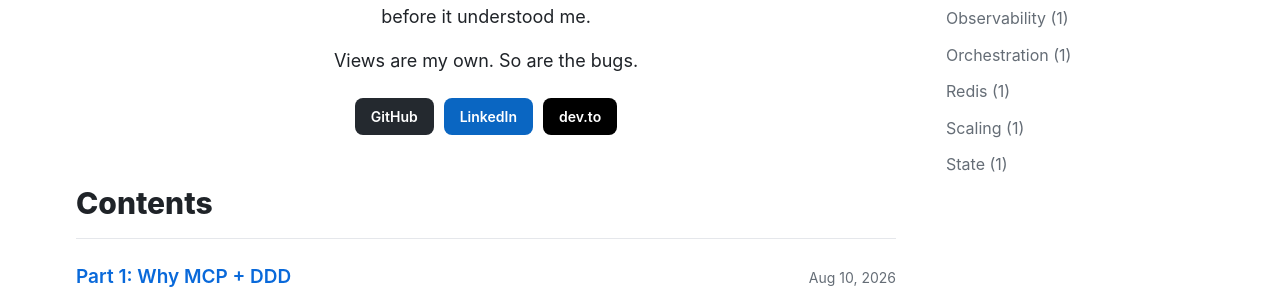
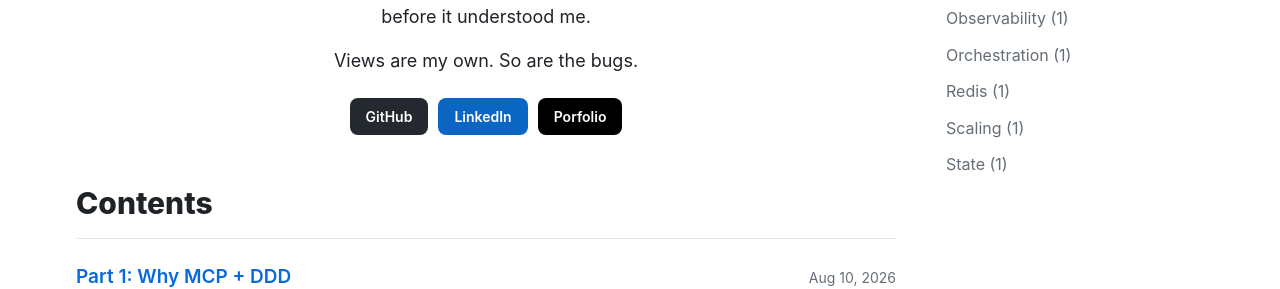
Before and after one commit to tungnhitran/tungnhitran.github.io, a Jekyll site: the page built from index.md, in a window 1280 px wide. Shown: the part 584-873 px from the top of the page. Built offline with Jekyll 4.4.1, drawn with Linux system fonts in a browser that asks for light colours.

Commit message:
Change 'dev.to' link text to 'Portfolio'

```diff
--- a/_layouts/home.html
+++ b/_layouts/home.html
@@ -14,7 +14,7 @@ layout: default
       <div class="social">
         {% if site.social.github %}<a class="btn gh" href="{{ site.social.github }}">GitHub</a>{% endif %}
         {% if site.social.linkedin %}<a class="btn li" href="{{ site.social.linkedin }}">LinkedIn</a>{% endif %}
-        {% if site.social.devto %}<a class="btn dev" href="{{ site.social.devto }}">dev.to</a>{% endif %}
+        {% if site.social.devto %}<a class="btn dev" href="{{ site.social.devto }}">Porfolio</a>{% endif %}
       </div>
     </section>
 
```
